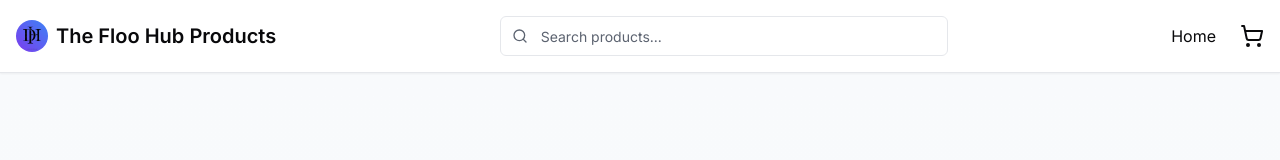
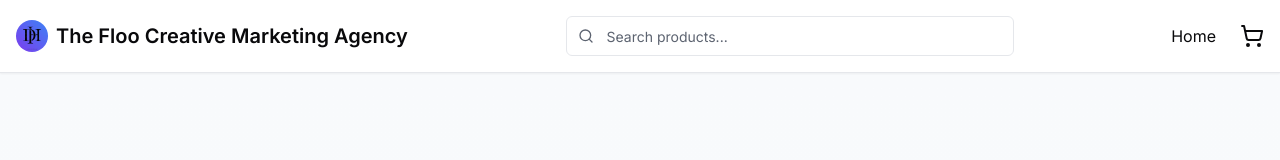
Before and after one commit to theFloo/Digital-Product, a React (Vite) app: page / in a window 1280 px wide. Shown: the top 160 px of the page. Built offline with nearby package versions, Linux system fonts and the light colour scheme; no server answers.

Commit message:
added the text

```diff
--- a/src/components/Navbar.tsx
+++ b/src/components/Navbar.tsx
@@ -102,7 +102,7 @@ const Navbar = () => {
             <div className="h-8 w-8 rounded-full bg-gradient-to-tr from-primary to-secondary flex items-center justify-center">
               <span className="text-white font-bold"><img src={logo} className="w-full h-full object-cover rounded-full" /></span>
             </div>
-            <span className="text-xl font-semibold">The Floo Hub Products</span>
+            <span className="text-xl font-semibold">The Floo Creative Marketing Agency</span>
           </Link>
 
           {/* Desktop Search Bar */}
```
